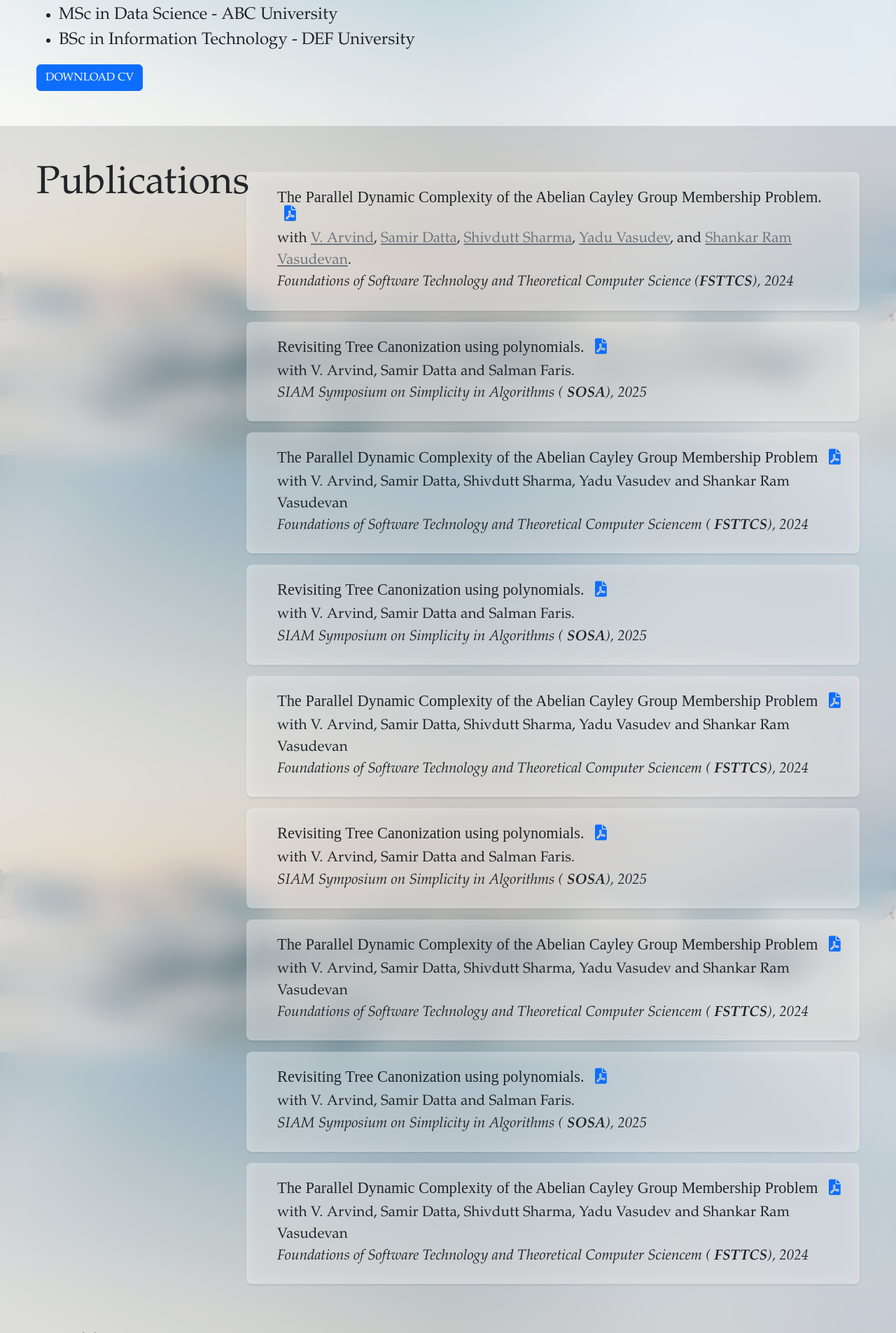
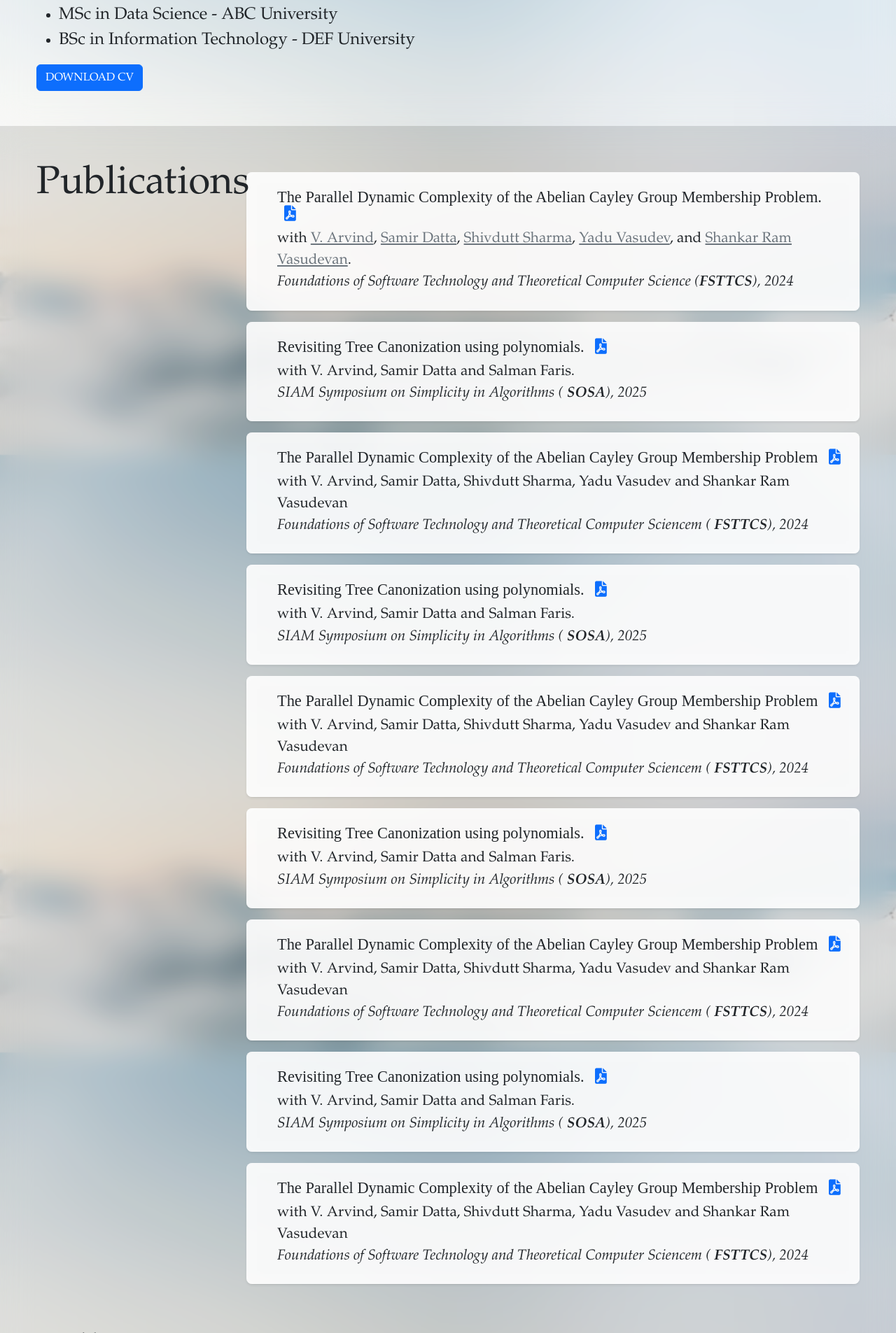
Before and after one commit to severus-tux/severus-tux.github.io, a PHP site: page / in a window 1280 px wide. Shown: the part 1058-2963 px from the top of the page at 70% size. Run offline with PHP 8.4, Linux system fonts and the light colour scheme; some libraries are stand-ins or nearby versions; some web fonts are replaced.

Commit message:
fixing cards on ipad.

```diff
--- a/assets/css/style.css
+++ b/assets/css/style.css
@@ -95,12 +95,27 @@ section {
 
 
 .card {
-    background-color: rgba(255, 255, 255, 0.4); /* Transparent white */
+    background-color: rgba(255, 255, 255, 0.8); /* Less transparent for better visibility */
     border: none;
     border-radius: 0.5rem;
-    backdrop-filter: blur(10px); /* Blur the background behind the card */
-    box-shadow: 0 4px 6px rgba(0, 0, 0, 0.1); /* Soft shadow for a lifted effect */
+    backdrop-filter: blur(10px);
+    box-shadow: 0 4px 6px rgba(0, 0, 0, 0.1);
     padding-left: 20px;
+    position: relative; /* Ensure positioning context */
+    z-index: 1; /* Adjust as necessary */
+}
+
+/* Optional fallback for non-supporting browsers */
+.card::before {
+    content: '';
+    position: absolute;
+    top: 0;
+    left: 0;
+    right: 0;
+    bottom: 0;
+    background-color: rgba(255, 255, 255, 0.5); /* Fallback background */
+    border-radius: 0.5rem; /* Match the card's border radius */
+    z-index: -1; /* Ensure it sits behind the content */
 }
 
 .talks .card {
```
